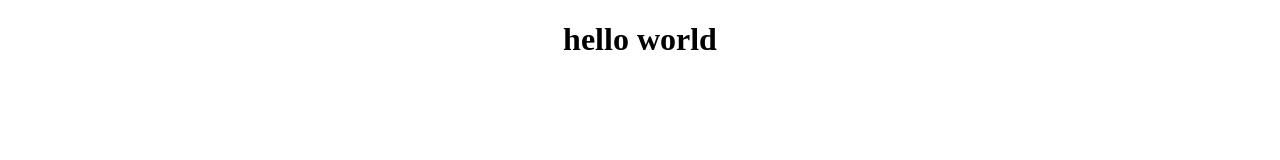
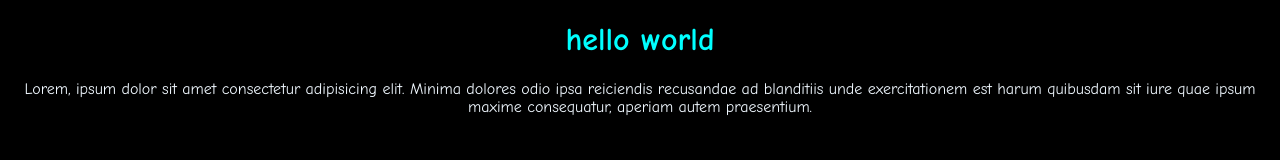
Before and after one commit to anandikha/latihan-git, a plain HTML site: page index.html in a window 1280 px wide. Drawn offline with Linux system fonts and the light colour scheme.

Commit message:
penambah isi warna dan jenis font

```diff
--- a/index.html
+++ b/index.html
@@ -8,5 +8,6 @@
 </head>
 <body>
     <h1>hello world</h1>
+    <p>Lorem, ipsum dolor sit amet consectetur adipisicing elit. Minima dolores odio ipsa reiciendis recusandae ad blanditiis unde exercitationem est harum quibusdam sit iure quae ipsum maxime consequatur, aperiam autem praesentium.</p>
 </body>
 </html>
--- a/style.css
+++ b/style.css
@@ -1,3 +1,16 @@
+*{
+    background-color: black;
+}
+
+h1 ,p{
+    text-align: center;
+    font-family: comic sans ms;
+
+}
 h1{
-    text-align: center;
+    color: aqua;
 }
+
+p{
+    color: aliceblue;
+}
```
